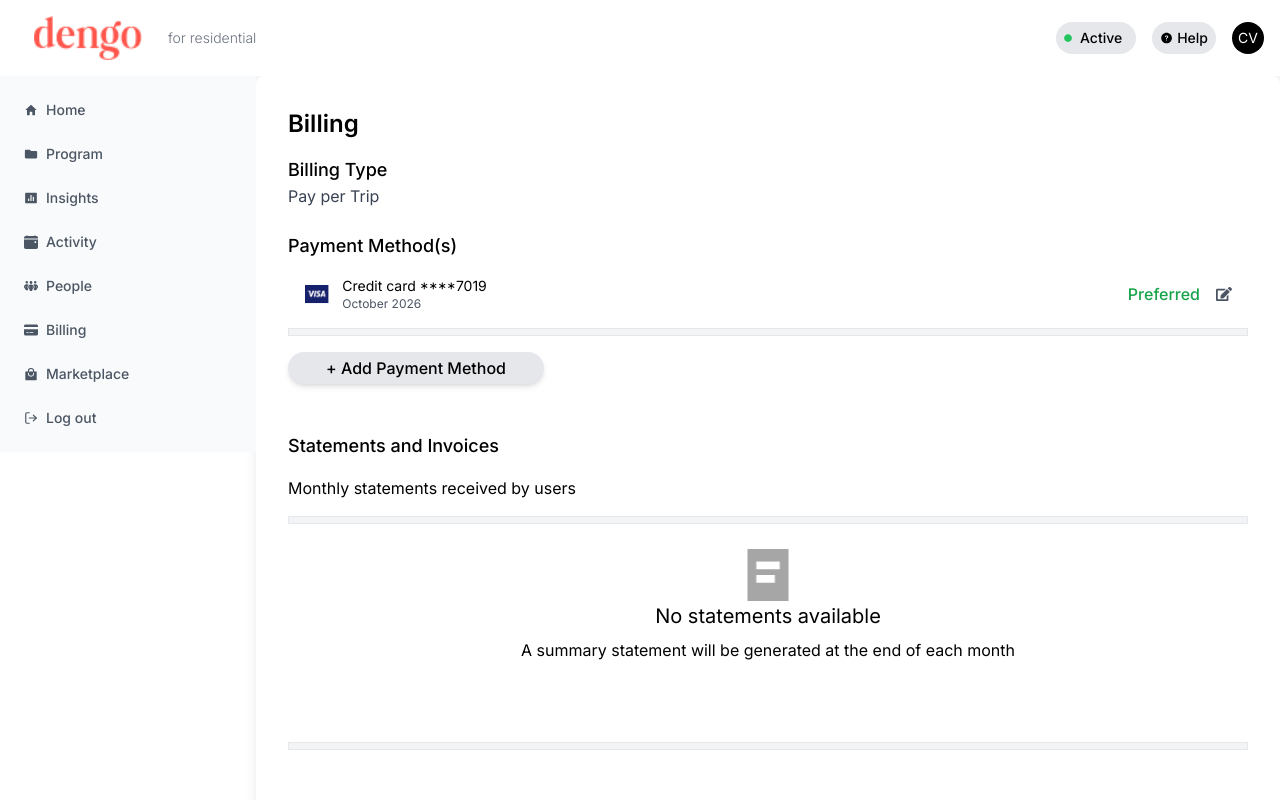
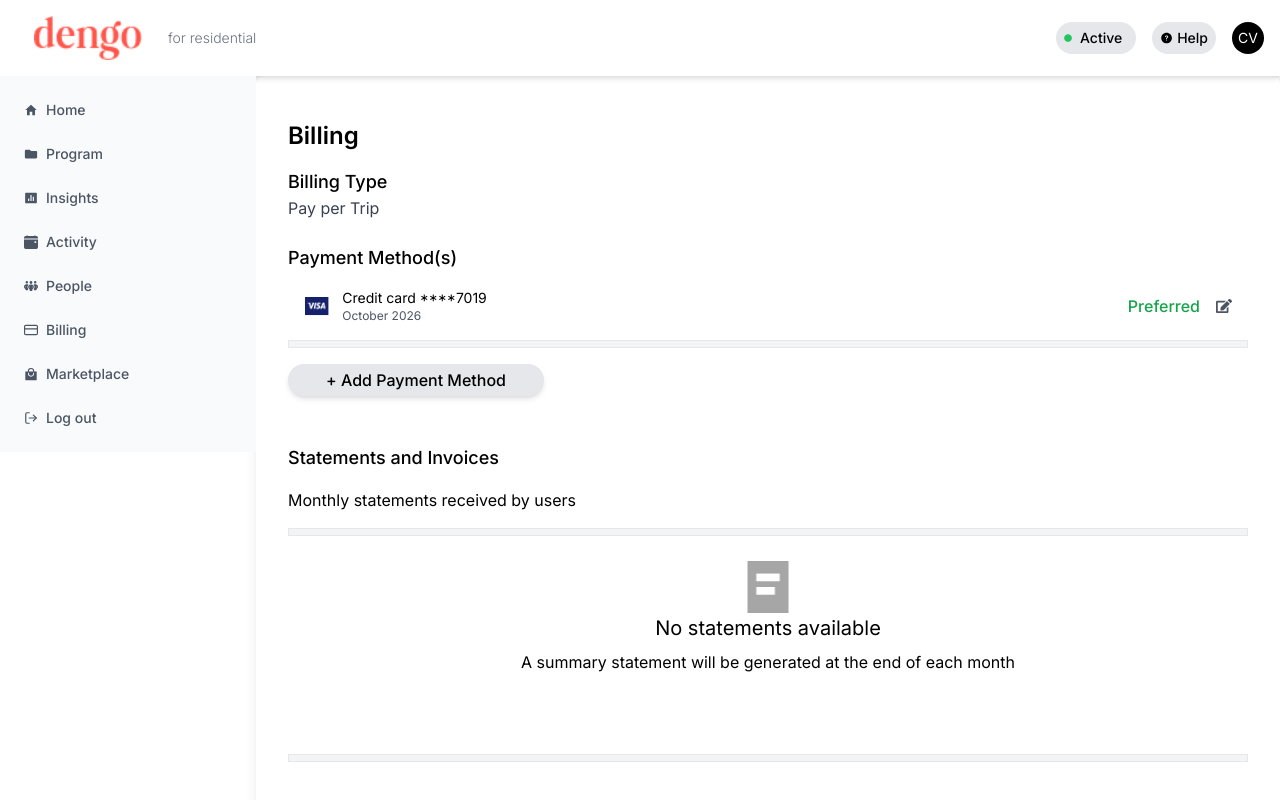
Before and after one commit to bandevedant/dashboard, a Next.js app: page / in a window 1280 px wide. Shown: the top 800 px of the page. Built offline with nearby package versions, Linux system fonts and the light colour scheme.

Commit message:
header-adjustment

```diff
--- a/src/app/page.tsx
+++ b/src/app/page.tsx
@@ -13,7 +13,7 @@
 
   return (
     <div className="flex flex-col min-h-screen">
-      <Header toggleSidebar={toggleSidebar} />
+      <Header toggleSidebar={toggleSidebar}/>
       <div className="flex flex-1">
         <Sidebar isOpen={sidebarOpen} toggleSidebar={toggleSidebar} />
         <div className="flex-1 bg-gray-100">
--- a/src/components/Header.jsx
+++ b/src/components/Header.jsx
@@ -7,7 +7,7 @@
 
 const Header = ({ toggleSidebar }) => {
   return (
-    <header className="flex items-center justify-between p-4 bg-white shadow-md">
+    <header className=" z-50 flex items-center justify-between p-4 bg-white shadow-md">
       {/* Logo and Subtitle */}
       <div className="flex items-center space-x-2">
         <div className="relative w-36 h-11">
--- a/src/components/Hero.jsx
+++ b/src/components/Hero.jsx
@@ -11,9 +11,9 @@
   });
 
   return (
-    <div className="bg-gray-100  lg-w-full">
+    <div className="bg-gray-100  lg-w-full ">
       <div className="w-full bg-white shadow-lg rounded-lg p-8">
-        <h2 className="text-2xl font-semibold mb-4">Billing</h2>
+        <h2 className="text-2xl font-semibold mb-4 mt-3">Billing</h2>
 
         <div className="mb-6">
           <h3 className="text-lg font-medium">Billing Type</h3>
--- a/src/components/Sidebar.jsx
+++ b/src/components/Sidebar.jsx
@@ -9,7 +9,6 @@
 import { BsCalendarEventFill } from "react-icons/bs";
 import { FaPeopleGroup } from "react-icons/fa6";
 import { IoBagHandleSharp } from "react-icons/io5";
-import { FaCreditCard } from "react-icons/fa6";
 
 
 const Sidebar = ({ isOpen, toggleSidebar }) => {
@@ -19,7 +18,7 @@
     { name: 'Insights', icon: <RiBarChartBoxFill />, link: '/insights' },
     { name: 'Activity', icon: <BsCalendarEventFill />, link: '/activity' },
     { name: 'People', icon: <FaPeopleGroup />, link: '/people' },
-    { name: 'Billing', icon: <FaCreditCard />, link: '/billing' },
+    { name: 'Billing', icon: <FiCreditCard />, link: '/billing' },
     { name: 'Marketplace', icon: <IoBagHandleSharp />, link: '/marketplace' },
     { name: 'Log out', icon: <FiLogOut />, link: '/logout' },
   ];
```
